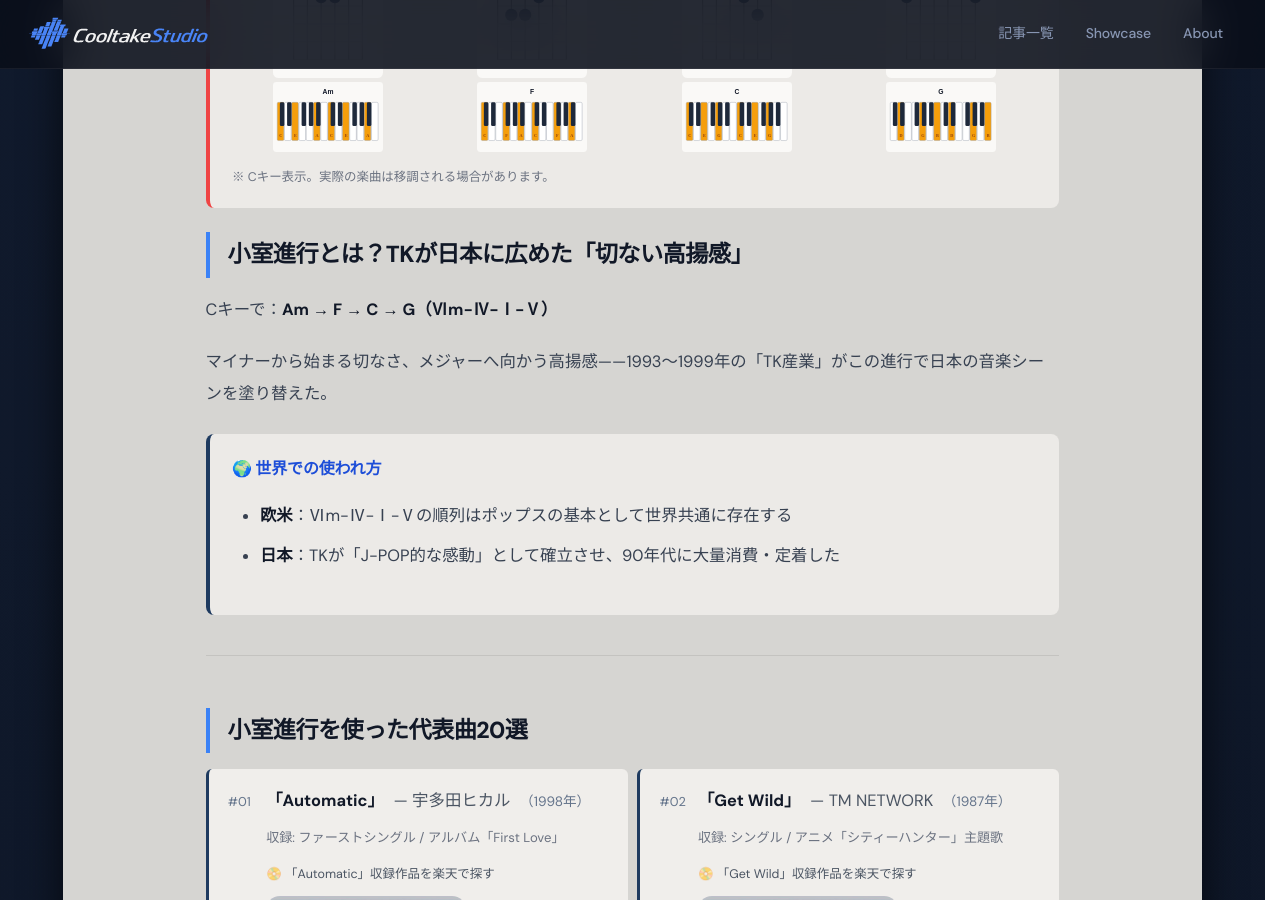
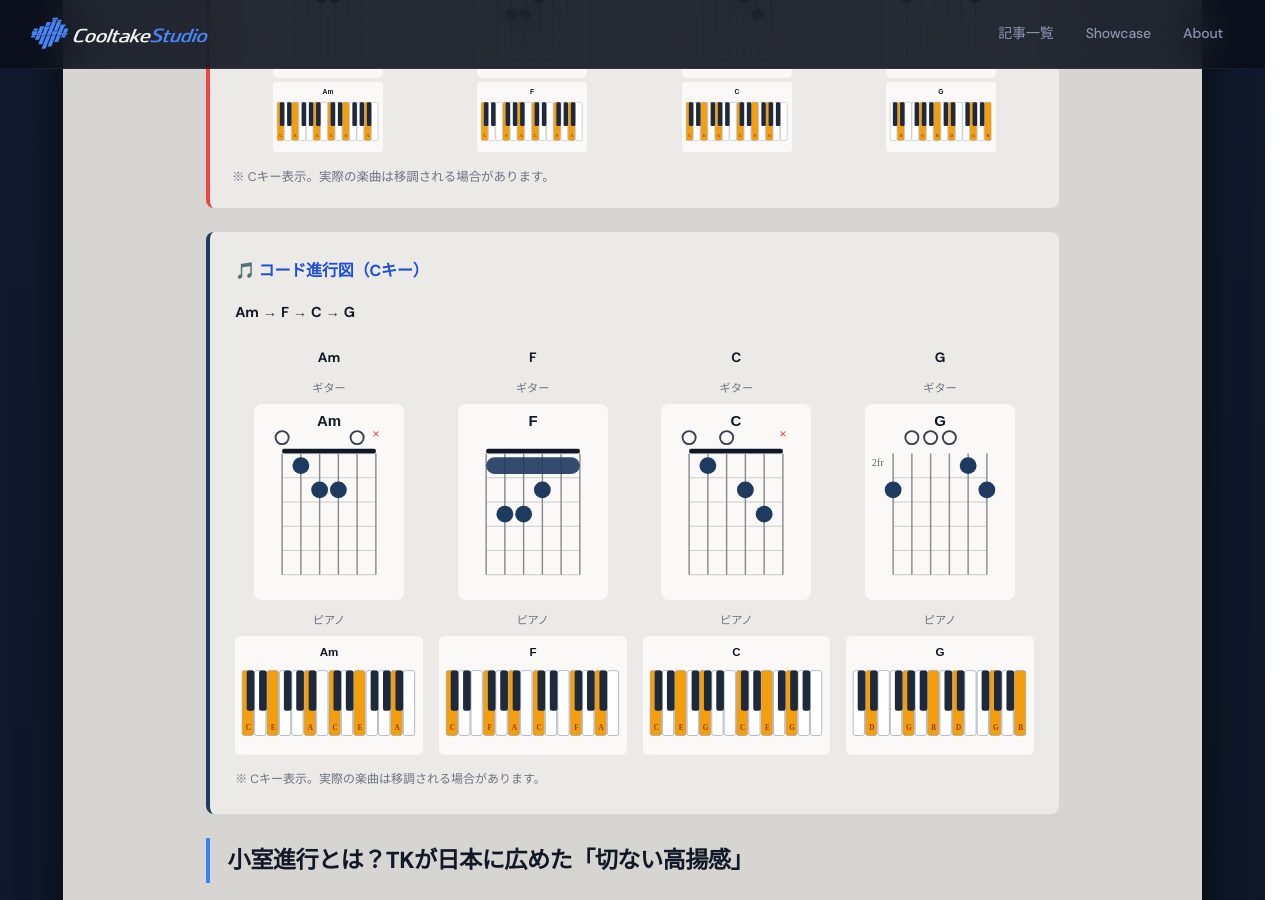
Before and after one commit to cooltake/cooltake-staging, a Jekyll site: the page built from _posts/2026-05-30-chord-progression-03-komuro.md, in a window 1280 px wide and 900 px high, scrolled down 617 px. Built offline with Jekyll 4.4.1, drawn with Linux system fonts in a browser that asks for light colours; some web fonts are replaced.

Commit message:
fix: chord-03 diagram larger size 2-row layout

```diff
--- a/_posts/2026-05-30-chord-progression-03-komuro.md
+++ b/_posts/2026-05-30-chord-progression-03-komuro.md
@@ -19,6 +19,20 @@
 <div style="text-align:center;"><p style="font-size:.75rem;font-weight:700;color:#374151;margin:0 0 4px;">G</p><img src="/assets/chord-diagrams/guitar-g.svg" alt="G ギター" style="width:100%;max-width:110px;height:auto;display:block;margin:0 auto 4px;"><img src="/assets/chord-diagrams/piano-g.svg" alt="G ピアノ" style="width:100%;max-width:110px;height:auto;display:block;margin:0 auto;"></div>
 </div>
 <p style="color:#6b7280;font-size:.78rem;margin:.8rem 0 0;">※ Cキー表示。実際の楽曲は移調される場合があります。</p>
+</div>
+
+
+
+<div style="background:#eceae7;border-radius:8px;padding:1.4rem 1.6rem;margin:1.5rem 0;border-left:4px solid #1e3a5f;">
+<h3 style="color:#111827;margin-top:0;font-size:1rem;font-weight:700;">🎵 コード進行図（Cキー）</h3>
+<p style="color:#374151;font-size:.9rem;margin:.4rem 0 1.2rem;"><strong>Am</strong> → <strong>F</strong> → <strong>C</strong> → <strong>G</strong></p>
+<div style="display:grid;grid-template-columns:repeat(4,1fr);gap:1rem;overflow-x:auto;">
+<div style="text-align:center;min-width:0;"><p style="font-size:.85rem;font-weight:700;color:#111827;margin:0 0 6px;">Am</p><p style="font-size:.7rem;color:#6b7280;margin:0 0 4px;">ギター</p><img src="/assets/chord-diagrams/guitar-am.svg" alt="Am ギター" style="width:100%;max-width:150px;height:auto;display:block;margin:0 auto 10px;"><p style="font-size:.7rem;color:#6b7280;margin:0 0 4px;">ピアノ</p><img src="/assets/chord-diagrams/piano-am.svg" alt="Am ピアノ" style="width:100%;max-width:230px;height:auto;display:block;margin:0 auto;"></div>
+<div style="text-align:center;min-width:0;"><p style="font-size:.85rem;font-weight:700;color:#111827;margin:0 0 6px;">F</p><p style="font-size:.7rem;color:#6b7280;margin:0 0 4px;">ギター</p><img src="/assets/chord-diagrams/guitar-f.svg" alt="F ギター" style="width:100%;max-width:150px;height:auto;display:block;margin:0 auto 10px;"><p style="font-size:.7rem;color:#6b7280;margin:0 0 4px;">ピアノ</p><img src="/assets/chord-diagrams/piano-f.svg" alt="F ピアノ" style="width:100%;max-width:230px;height:auto;display:block;margin:0 auto;"></div>
+<div style="text-align:center;min-width:0;"><p style="font-size:.85rem;font-weight:700;color:#111827;margin:0 0 6px;">C</p><p style="font-size:.7rem;color:#6b7280;margin:0 0 4px;">ギター</p><img src="/assets/chord-diagrams/guitar-c.svg" alt="C ギター" style="width:100%;max-width:150px;height:auto;display:block;margin:0 auto 10px;"><p style="font-size:.7rem;color:#6b7280;margin:0 0 4px;">ピアノ</p><img src="/assets/chord-diagrams/piano-c.svg" alt="C ピアノ" style="width:100%;max-width:230px;height:auto;display:block;margin:0 auto;"></div>
+<div style="text-align:center;min-width:0;"><p style="font-size:.85rem;font-weight:700;color:#111827;margin:0 0 6px;">G</p><p style="font-size:.7rem;color:#6b7280;margin:0 0 4px;">ギター</p><img src="/assets/chord-diagrams/guitar-g.svg" alt="G ギター" style="width:100%;max-width:150px;height:auto;display:block;margin:0 auto 10px;"><p style="font-size:.7rem;color:#6b7280;margin:0 0 4px;">ピアノ</p><img src="/assets/chord-diagrams/piano-g.svg" alt="G ピアノ" style="width:100%;max-width:230px;height:auto;display:block;margin:0 auto;"></div>
+</div>
+<p style="color:#6b7280;font-size:.75rem;margin:.8rem 0 0;">※ Cキー表示。実際の楽曲は移調される場合があります。</p>
 </div>
 
 
```
